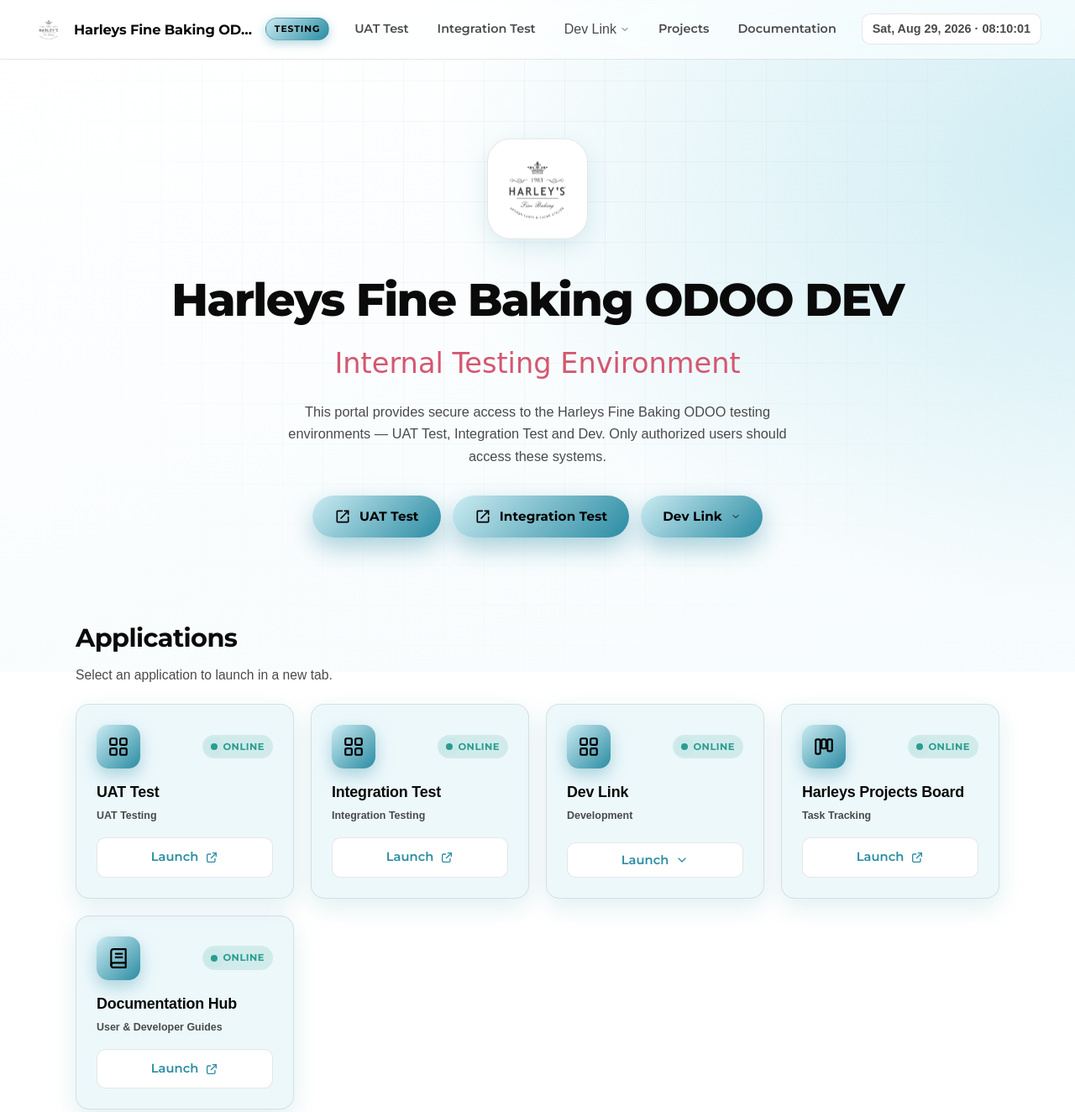
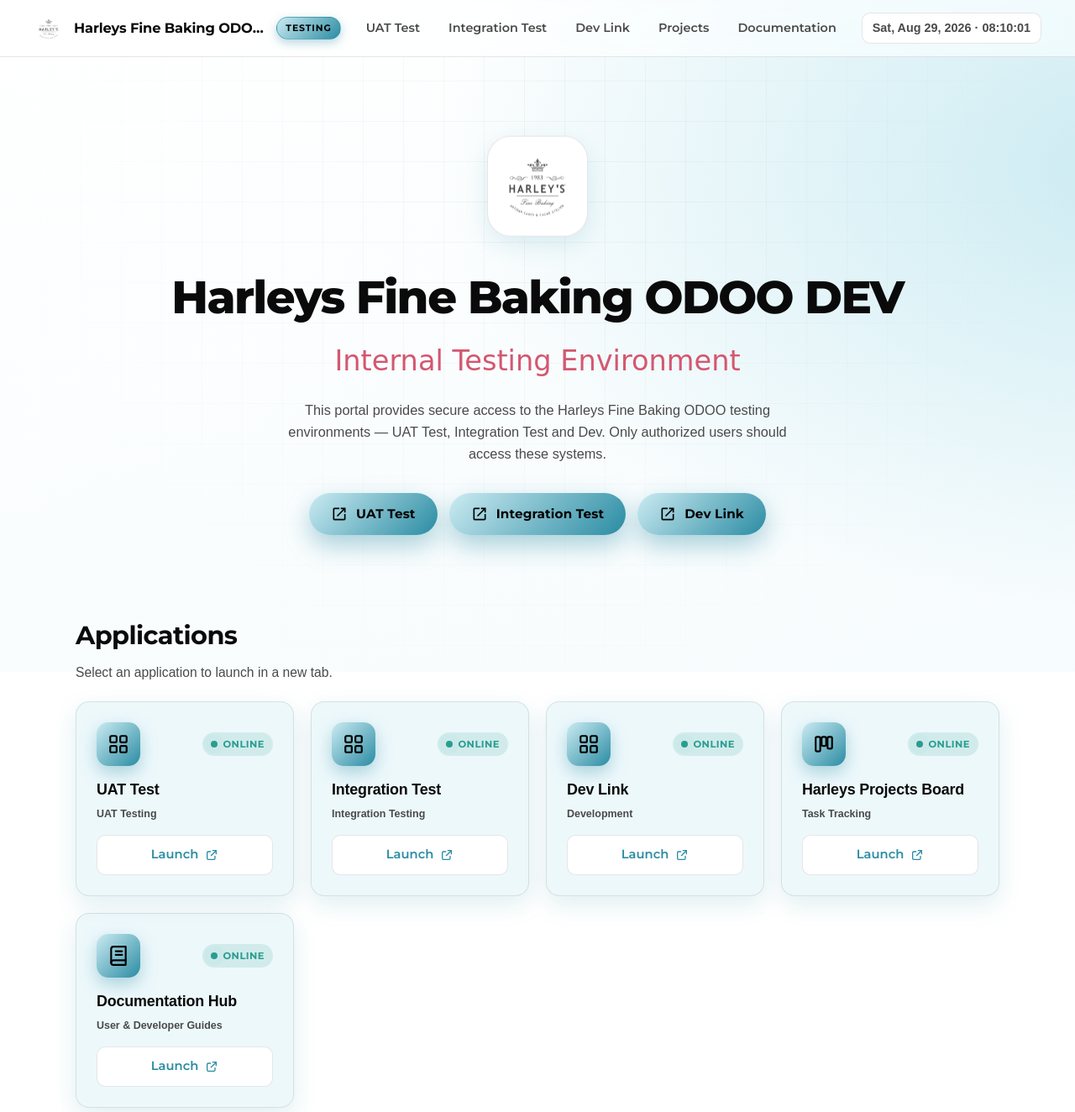
Before and after one commit to srdev-harleys/harleydev, a plain HTML site: page index.html in a window 1280 px wide. Shown: the top 1324 px of the page at 84% size. Drawn offline with Linux system fonts and the light colour scheme; a web font is replaced by a local one.

Commit message:
added secure link and reset the other links

```diff
--- a/config.json
+++ b/config.json
@@ -7,11 +7,12 @@
     "environments": [
       { "name": "UAT Test", "url": "https://harleys-harley-test-36245891.dev.odoo.com/", "environment": "UAT Testing" },
       { "name": "Integration Test", "url": "https://harleys-harley-test2-36753137.dev.odoo.com/", "environment": "Integration Testing" },
-      { "name": "Dev Link", "environment": "Development", "links": [
-        { "label": "Public", "url": "https://dev.harleys.com:8443/web/login" },
-        { "label": "Office", "url": "https://192.168.10.159:8443/web/login" },
-        { "label": "Secure Link", "url": "https://jump-tiring-defection.ngrok-free.dev/" }
-      ] }
+      { "name": "Dev Link", "url": "https://jump-tiring-defection.ngrok-free.dev/", "environment": "Development",
+        "_disabledLinks": [
+          { "label": "Public", "url": "https://dev.harleys.com:8443/web/login" },
+          { "label": "Office", "url": "https://192.168.10.159:8443/web/login" }
+        ]
+      }
     ],
     "environment": "Testing",
     "footer": {
--- a/scripts/modules/cards.js
+++ b/scripts/modules/cards.js
@@ -3,15 +3,18 @@
    ========================================================================== */
 import { getIcon } from './icons.js';
 import { escapeHtml } from './dom-utils.js';
-import { toggleLinkPopover } from './link-popover.js';
+// import { toggleLinkPopover } from './link-popover.js';
 
 /* Build application launcher cards from the "applications" array.
    An entry with no "url" of its own (e.g. the primary dev-environment
    card) falls back to defaultUrl — config.json's brand.launchUrl — so
-   that link only ever needs to be written down once. An entry with a
-   "links" array (more than one destination, e.g. Dev Link's Public/Office
-   access points) renders its Launch control as a dropdown trigger instead
-   of a direct link — see link-popover.js. */
+   that link only ever needs to be written down once.
+
+   The dropdown-trigger path below (for an entry with a "links" array —
+   more than one destination) is commented out: every entry currently
+   has a single "url", so every card renders as a plain link. Uncomment
+   along with the matching block in environments.js and the dropdown.css
+   import in main.css to bring the multi-destination dropdown back. */
 export function renderApplications(container, applications = [], defaultUrl = '#') {
   if (!container) return;
   container.innerHTML = '';
@@ -19,25 +22,26 @@
   applications.forEach((app) => {
     const isOnline = (app.status || '').toLowerCase() === 'online';
     const isFeatured = !!app.featured;
-    const hasMultiLink = Array.isArray(app.links) && app.links.length > 1;
+    // const hasMultiLink = Array.isArray(app.links) && app.links.length > 1;
 
-    const card = document.createElement(hasMultiLink ? 'div' : 'a');
+    const card = document.createElement('a');
     card.className = 'app-card' + (isFeatured ? ' is-featured' : '');
-    if (!hasMultiLink) {
-      card.href = app.url || defaultUrl;
-      card.target = '_blank';
-      card.rel = 'noopener noreferrer';
-    }
+    card.href = app.url || defaultUrl;
+    card.target = '_blank';
+    card.rel = 'noopener noreferrer';
     card.setAttribute('role', 'listitem');
     card.setAttribute('aria-label', `Launch ${app.name || 'application'}`);
 
-    const launchMarkup = hasMultiLink
-      ? `<button type="button" class="app-card__launch app-card__launch--btn" aria-haspopup="true" aria-expanded="false">
-          Launch ${getIcon('chevronDown')}
-        </button>`
-      : `<span class="app-card__launch">
+    const launchMarkup = `<span class="app-card__launch">
           Launch ${getIcon('external')}
         </span>`;
+    // const launchMarkup = hasMultiLink
+    //   ? `<button type="button" class="app-card__launch app-card__launch--btn" aria-haspopup="true" aria-expanded="false">
+    //       Launch ${getIcon('chevronDown')}
+    //     </button>`
+    //   : `<span class="app-card__launch">
+    //       Launch ${getIcon('external')}
+    //     </span>`;
 
     card.innerHTML = `
       ${isFeatured ? '<span class="app-card__ribbon">Primary</span>' : ''}
@@ -55,13 +59,13 @@
     `;
     container.appendChild(card);
 
-    if (hasMultiLink) {
-      const trigger = card.querySelector('.app-card__launch--btn');
-      trigger.addEventListener('click', (e) => {
-        e.stopPropagation();
-        toggleLinkPopover(trigger, app.links);
-      });
-    }
+    // if (hasMultiLink) {
+    //   const trigger = card.querySelector('.app-card__launch--btn');
+    //   trigger.addEventListener('click', (e) => {
+    //     e.stopPropagation();
+    //     toggleLinkPopover(trigger, app.links);
+    //   });
+    // }
   });
 
   if (!applications.length) {
--- a/scripts/modules/environments.js
+++ b/scripts/modules/environments.js
@@ -2,39 +2,43 @@
    Environments — renders the environment links that appear in the top nav
    and the hero actions. config.json's brand.environments is the single
    source of truth for both, and (via main.js) for the matching Applications
-   cards too. An entry with a "links" array (more than one destination, e.g.
-   Dev Link's Public/Office access points) renders as a dropdown trigger
-   instead of a plain link — see link-popover.js.
+   cards too.
+
+   The dropdown-trigger path below (for an entry with a "links" array —
+   more than one destination, e.g. a Dev Link with Public/Office/Secure
+   options) is commented out: Dev Link now points directly at one secure
+   link, so every entry renders as a plain link. Uncomment along with the
+   matching block in cards.js and the dropdown.css import in main.css to
+   bring the multi-destination dropdown back.
    ========================================================================== */
 import { escapeHtml } from './dom-utils.js';
 import { attachRipple } from './ripple.js';
-import { toggleLinkPopover } from './link-popover.js';
-import { getIcon } from './icons.js';
+// import { toggleLinkPopover } from './link-popover.js';
+// import { getIcon } from './icons.js';
 
-function caretIcon() {
-  return getIcon('chevronDown').replace('<svg ', '<svg class="dropdown-caret" ');
-}
+// function caretIcon() {
+//   return getIcon('chevronDown').replace('<svg ', '<svg class="dropdown-caret" ');
+// }
 
 export function renderEnvNavLinks(container, environments = []) {
   if (!container) return;
   container.innerHTML = '';
 
   environments.forEach((env) => {
-    const hasMultiLink = Array.isArray(env.links) && env.links.length > 1;
-
-    if (hasMultiLink) {
-      const btn = document.createElement('button');
-      btn.type = 'button';
-      btn.className = 'topnav__link topnav__link--dropdown';
-      btn.setAttribute('aria-haspopup', 'true');
-      btn.setAttribute('aria-expanded', 'false');
-      btn.innerHTML = `${escapeHtml(env.name)} ${caretIcon()}`;
-      btn.addEventListener('click', (e) => {
-        e.stopPropagation();
-        toggleLinkPopover(btn, env.links);
-      });
-      container.appendChild(btn);
-    } else {
+    // const hasMultiLink = Array.isArray(env.links) && env.links.length > 1;
+    // if (hasMultiLink) {
+    //   const btn = document.createElement('button');
+    //   btn.type = 'button';
+    //   btn.className = 'topnav__link topnav__link--dropdown';
+    //   btn.setAttribute('aria-haspopup', 'true');
+    //   btn.setAttribute('aria-expanded', 'false');
+    //   btn.innerHTML = `${escapeHtml(env.name)} ${caretIcon()}`;
+    //   btn.addEventListener('click', (e) => {
+    //     e.stopPropagation();
+    //     toggleLinkPopover(btn, env.links);
+    //   });
+    //   container.appendChild(btn);
+    // } else {
     const a = document.createElement('a');
     a.className = 'topnav__link';
     a.href = env.url;
@@ -42,7 +46,7 @@
     a.rel = 'noopener noreferrer';
     a.textContent = env.name;
     container.appendChild(a);
-    }
+    // }
   });
 }
 
@@ -51,20 +55,20 @@
   container.innerHTML = '';
 
   environments.forEach((env) => {
-    const hasMultiLink = Array.isArray(env.links) && env.links.length > 1;
-    const btn = document.createElement(hasMultiLink ? 'button' : 'a');
-    btn.className = 'btn-primary' + (hasMultiLink ? ' btn-primary--dropdown' : '');
+    // const hasMultiLink = Array.isArray(env.links) && env.links.length > 1;
+    const btn = document.createElement('a');
+    btn.className = 'btn-primary';
 
-    if (hasMultiLink) {
-      btn.type = 'button';
-      btn.setAttribute('aria-haspopup', 'true');
-      btn.setAttribute('aria-expanded', 'false');
-      btn.innerHTML = `<span class="btn-label">${escapeHtml(env.name)}</span> ${caretIcon()}`;
-      btn.addEventListener('click', (e) => {
-        e.stopPropagation();
-        toggleLinkPopover(btn, env.links);
-      });
-    } else {
+    // if (hasMultiLink) {
+    //   btn.type = 'button';
+    //   btn.setAttribute('aria-haspopup', 'true');
+    //   btn.setAttribute('aria-expanded', 'false');
+    //   btn.innerHTML = `<span class="btn-label">${escapeHtml(env.name)}</span> ${caretIcon()}`;
+    //   btn.addEventListener('click', (e) => {
+    //     e.stopPropagation();
+    //     toggleLinkPopover(btn, env.links);
+    //   });
+    // } else {
     btn.href = env.url;
     btn.target = '_blank';
     btn.rel = 'noopener noreferrer';
@@ -75,7 +79,7 @@
         </svg>
         <span class="btn-label">${escapeHtml(env.name)}</span>
       `;
-    }
+    // }
 
     container.appendChild(btn);
     attachRipple(btn);
--- a/styles/main.css
+++ b/styles/main.css
@@ -9,7 +9,7 @@
 @import url("hero.css");       /* 7. Hero section                    */
 @import url("buttons.css");    /* 8. Primary button (hover + ripple) */
 @import url("app-cards.css");  /* 9. Application cards               */
-@import url("dropdown.css");   /* 9b. Multi-link dropdown popovers   */
+/* @import url("dropdown.css"); */ /* 9b. Multi-link dropdown popovers — disabled, Dev Link is a single link again */
 @import url("info-cards.css"); /* 10. Information cards              */
 @import url("updates.css");    /* 11. Recent updates                 */
 @import url("footer.css");     /* 12. Footer                         */
```
Lines whose indentation alone changed are shown as unchanged.
